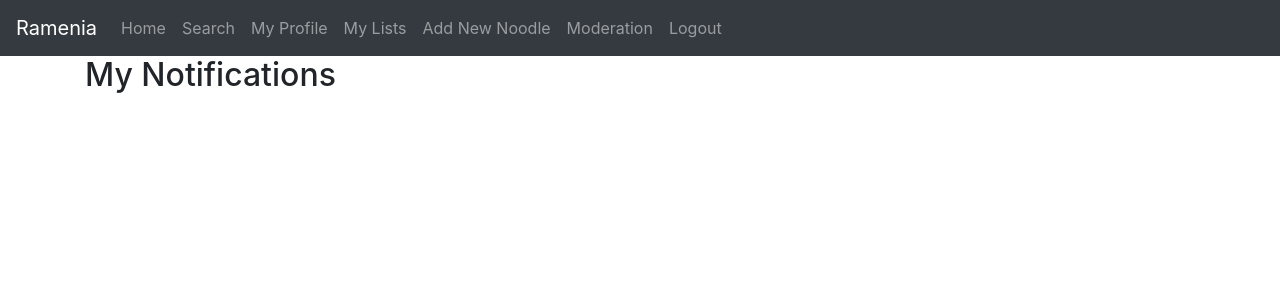
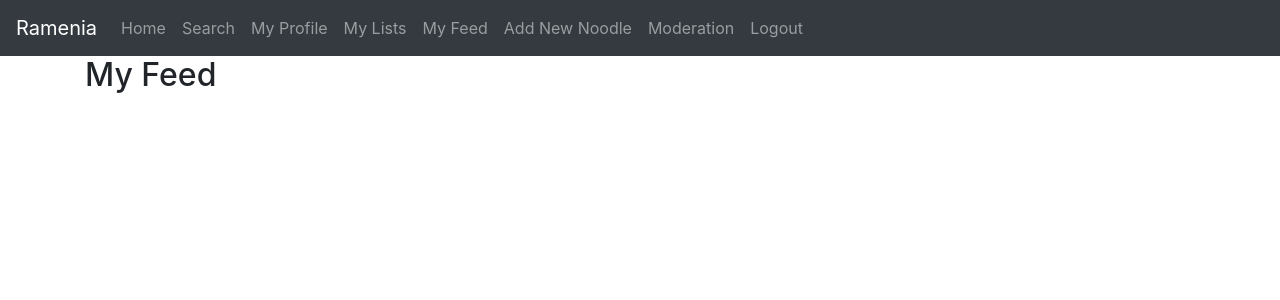
Before and after one commit to awlane/ramenia, a Django app: page /app/notifications in a window 1280 px wide. Shown: the top 300 px of the page. Run offline with Django 3.2, Linux system fonts and the light colour scheme; the visitor is signed in with stand-in values (Sample User, id 1); data that the repository does not hold is empty; parts of the project's set-up code (start-up, migrations or seed data) failed here and were passed over; some libraries are stand-ins or nearby versions.

Commit message:
add feed link to navbar

```diff
--- a/rameniaapp/templates/base.html
+++ b/rameniaapp/templates/base.html
@@ -48,6 +48,10 @@
                 <li class="nav-item">
                     <a class="nav-link" href="{{lists_link}}">My Lists</a>
                 </li>
+                {% url 'notifications' as notifications_link%}
+                <li class="nav-item">
+                    <a class="nav-link" href="{{notifications_link}}">My Feed</a>
+                </li>
                 {% url 'add_noodle' as ramen_link%}
                 <li class="nav-item">
                     <a class="nav-link" href="{{ramen_link}}">Add New Noodle</a>
--- a/rameniaapp/templates/notifications.html
+++ b/rameniaapp/templates/notifications.html
@@ -66,7 +66,7 @@ $(document).ready(function(){
 
 <div class="container">
 
-<h2>My Notifications</h2>
+<h2>My Feed</h2>
 
 <small id="error-text" class="d-none">Error!</small>
 
```
